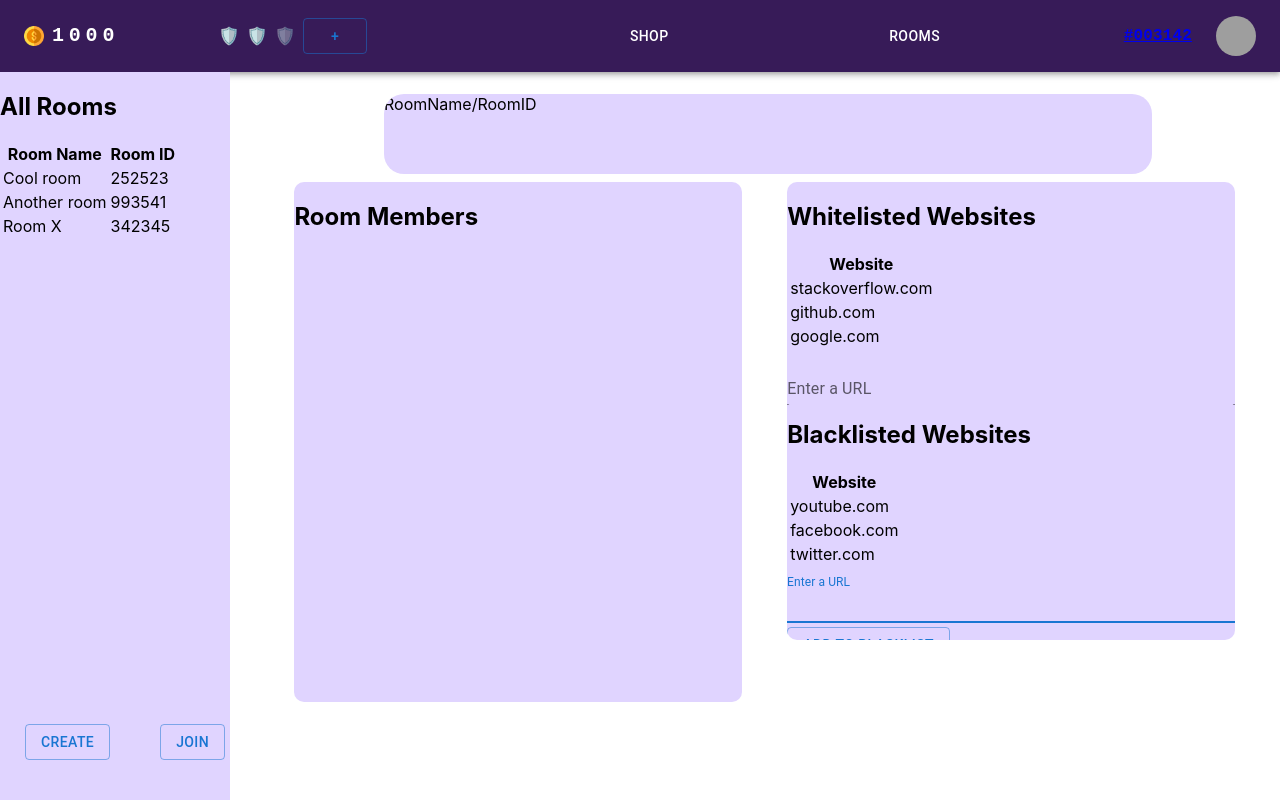
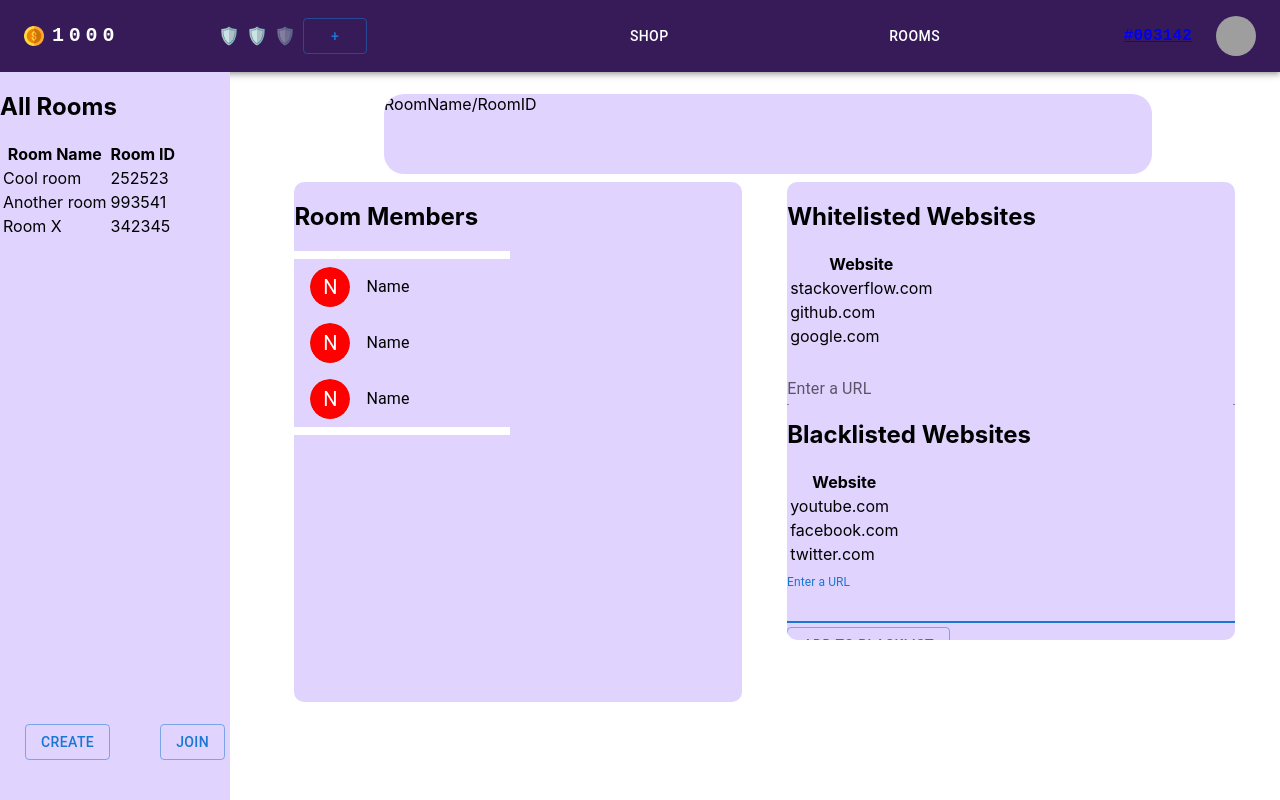
Before and after one commit to JDCRecomendable/wdcc-x-sesa-hackathon-2022, a React (Create React App) app in the folder frontend/: page /rooms in a window 1280 px wide. Built offline with nearby package versions, Linux system fonts and the light colour scheme; grey boxes are pictures that could not be loaded.

Commit message:
Create people list

```diff
--- /dev/null
+++ b/frontend/src/components/PeopleList.js
@@ -0,0 +1,45 @@
+import * as React from "react";
+import { styled } from "@mui/material/styles";
+import List from "@mui/material/List";
+import ListItem from "@mui/material/ListItem";
+import ListItemAvatar from "@mui/material/ListItemAvatar";
+import ListItemText from "@mui/material/ListItemText";
+import Avatar from "@mui/material/Avatar";
+
+import Grid from "@mui/material/Grid";
+import FolderIcon from "@mui/icons-material/Folder";
+
+function generate(element) {
+  return [0, 1, 2].map(value =>
+    React.cloneElement(element, {
+      key: value,
+    })
+  );
+}
+
+const Demo = styled("div")(({ theme }) => ({
+  backgroundColor: theme.palette.background.paper,
+}));
+
+export default function PeopleList() {
+  return (
+    <Grid container spacing={2}>
+      <Grid item xs={12} md={6}>
+        <Demo>
+          <List>
+            {generate(
+              <ListItem sx={{ background: "#E0D4FF" }}>
+                <ListItemAvatar>
+                  <Avatar>
+                    <Avatar sx={{ bgcolor: "red" }}>N</Avatar>
+                  </Avatar>
+                </ListItemAvatar>
+                <ListItemText primary="Name" />
+              </ListItem>
+            )}
+          </List>
+        </Demo>
+      </Grid>
+    </Grid>
+  );
+}
--- a/frontend/src/pages/RoomsPage.js
+++ b/frontend/src/pages/RoomsPage.js
@@ -3,6 +3,7 @@ import JoinRoom from "../components/JoinRoom";
 import TextField from "@mui/material/TextField";
 import Button from "@mui/material/Button";
 import { useState } from "react";
+import PeopleList from "../components/PeopleList";
 
 const RoomsPage = () => {
   const roomDummyData = [
@@ -98,6 +99,7 @@ const RoomsPage = () => {
         }}
       >
         <h2>Room Members</h2>
+        <PeopleList />
       </div>
       <div
         style={{
```
Also changed, not shown: frontend/src/components/RoomsList.js (added).
